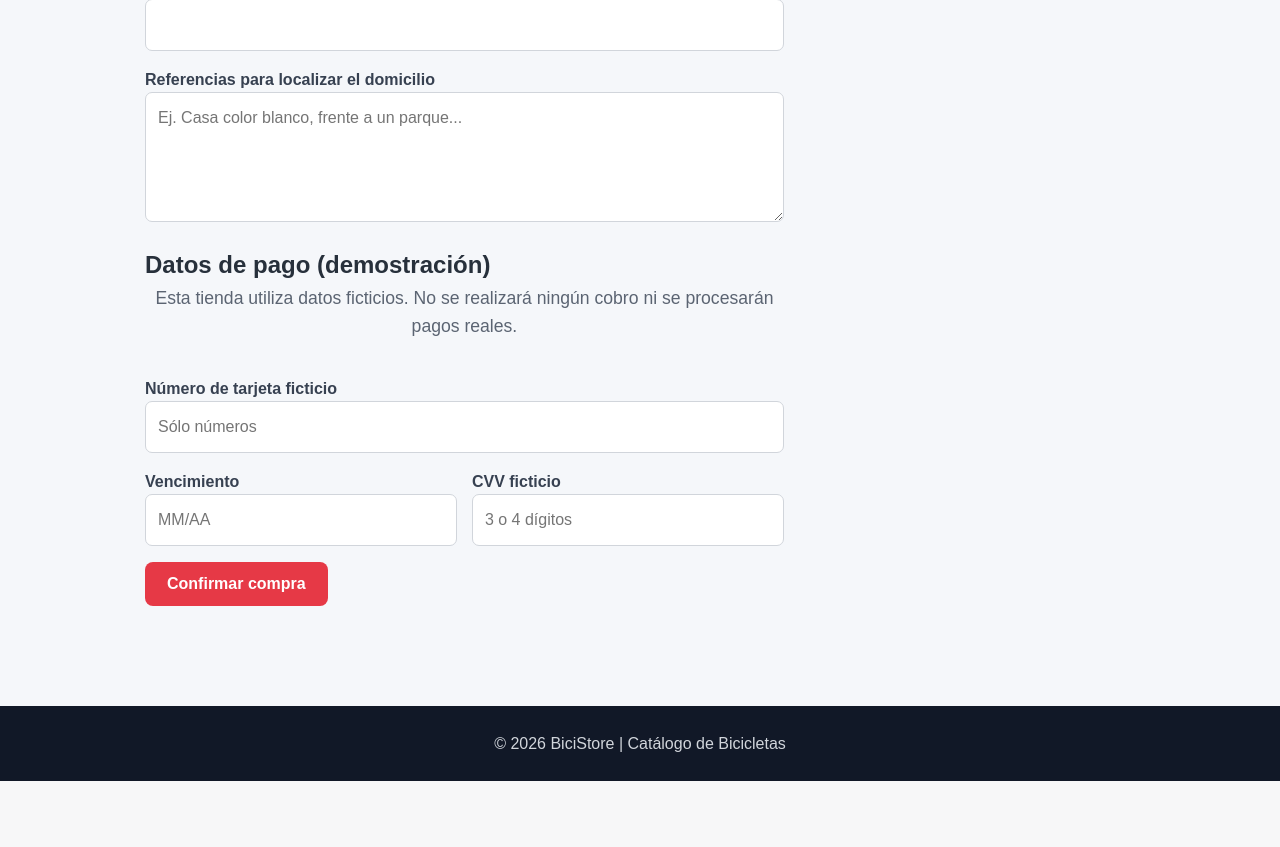
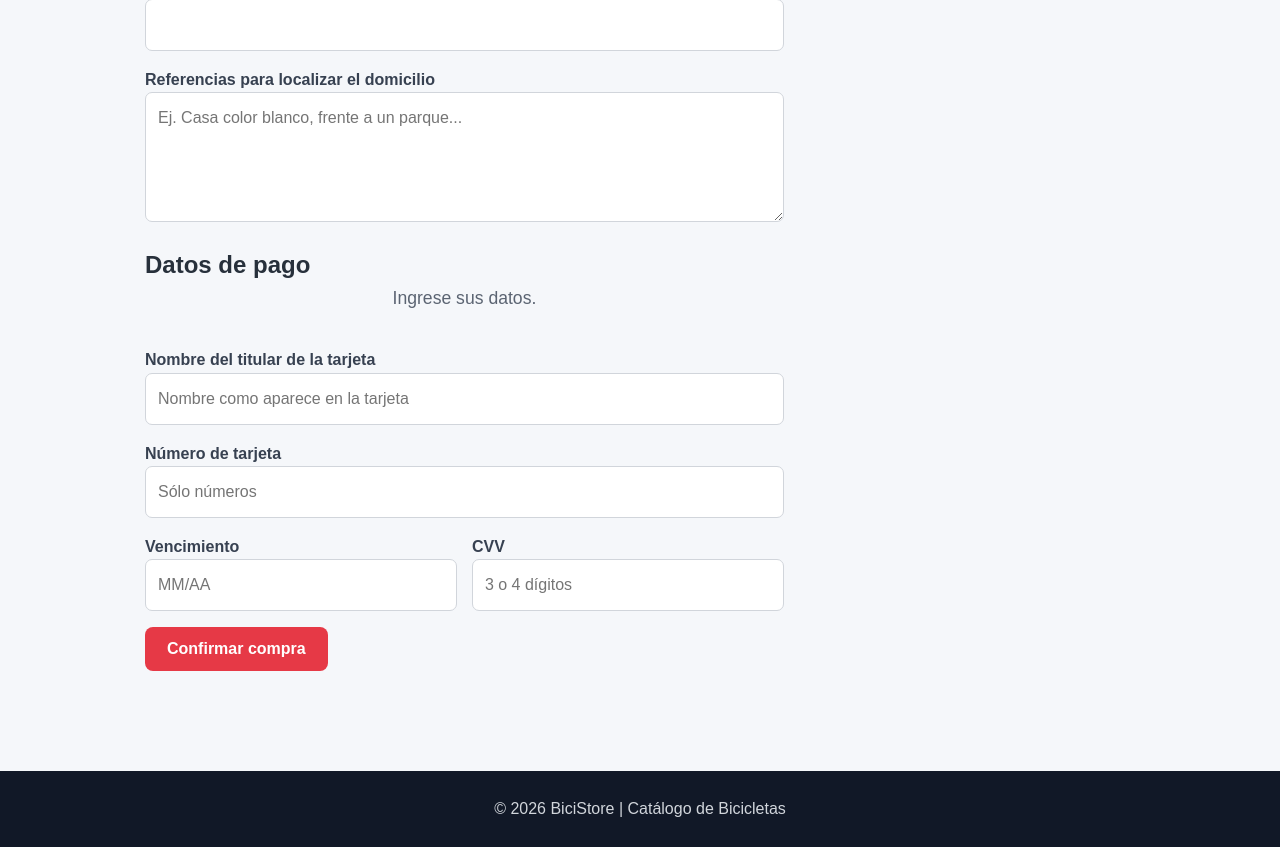
Before and after one commit to BiciStroreWeb/biciStore, a Django app: template biciapp/templates/biciapp/checkout.html in a window 1280 px wide. Shown: the part 1164-2011 px from the top of the page. Before the commit the page ends 1945 px from the top, so only its background shows below. Run offline with Django 5.2, Linux system fonts and the light colour scheme; the template is opened without the code that fills it, so the values that code supplies are empty.

Commit message:
Update checkout.html

```diff
--- a/biciapp/templates/biciapp/checkout.html
+++ b/biciapp/templates/biciapp/checkout.html
@@ -74,14 +74,21 @@
                 <textarea id="referencias" name="referencias"
                           rows="3" placeholder="Ej. Casa color blanco, frente a un parque..."></textarea>
 
-                <h2>Datos de pago (demostración)</h2>
+                <h2>Datos de pago</h2>
 
                 <p class="descripcion">
-                    Esta tienda utiliza datos ficticios. No se realizará ningún
-                    cobro ni se procesarán pagos reales.
+                    Ingrese sus datos.
                 </p>
+                <label for="nombre_tarjeta">Nombre del titular de la tarjeta</label>
+                <input
+                    id="nombre_tarjeta"
+                    name="nombre_tarjeta"
+                    type="text"
+                    placeholder="Nombre como aparece en la tarjeta"
+                    maxlength="120"
+                    required>
 
-                <label for="numero_tarjeta">Número de tarjeta ficticio</label>
+                <label for="numero_tarjeta">Número de tarjeta</label>
                 <input id="numero_tarjeta" name="numero_tarjeta"
                        type="text" inputmode="numeric"
                        maxlength="19" placeholder="Sólo números" required>
@@ -95,7 +102,7 @@
                     </div>
 
                     <div>
-                        <label for="cvv">CVV ficticio</label>
+                        <label for="cvv">CVV</label>
                         <input id="cvv" name="cvv" type="text"
                                inputmode="numeric" maxlength="4"
                                placeholder="3 o 4 dígitos" required>
```
